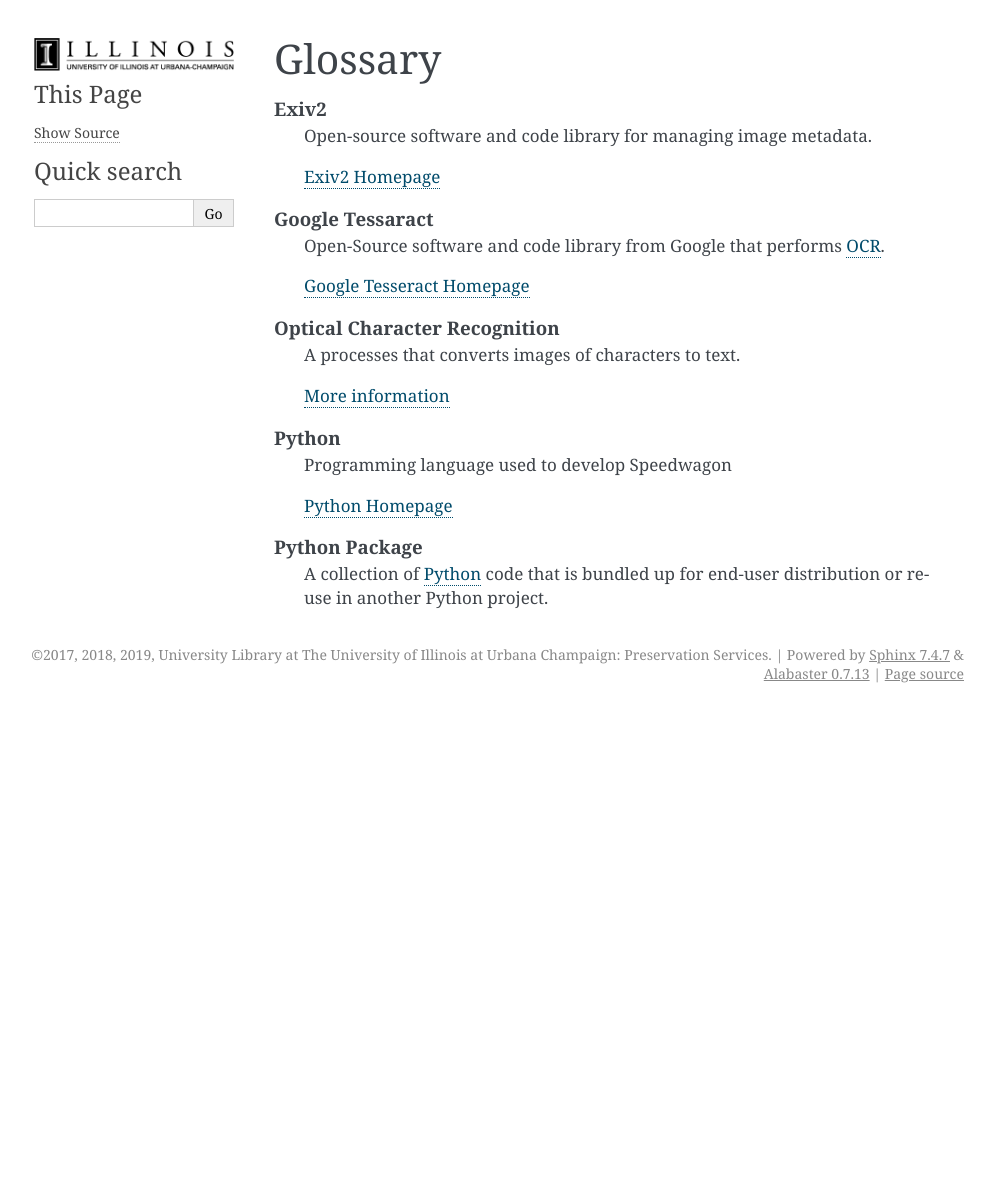
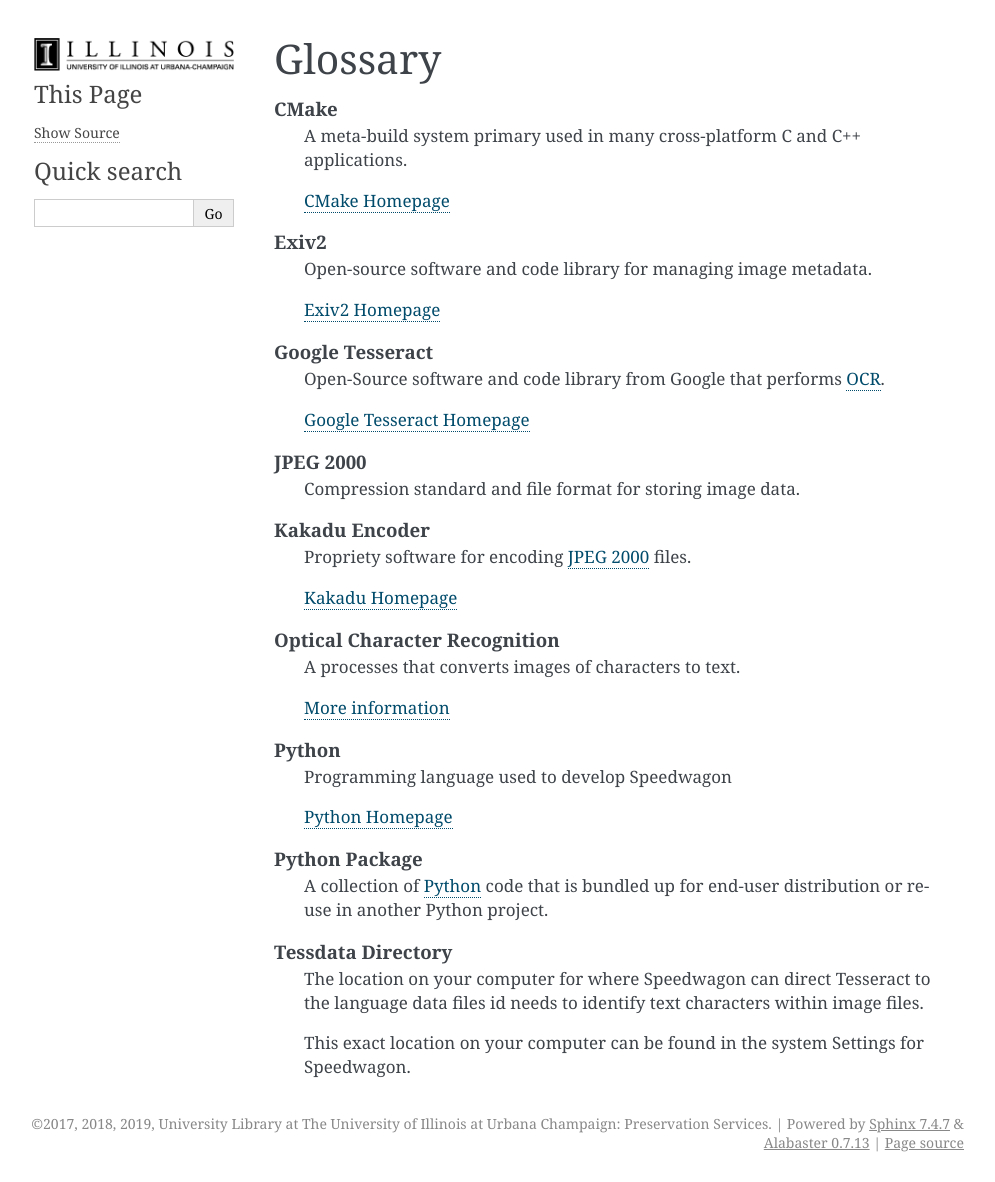
Before and after one commit to UIUCLibrary/Speedwagon, a Sphinx documentation site: the page built from docs/source/glossary.rst, in a window 1280 px wide. Shown: the whole page, without its empty margins (146-1141 px from the left). Built offline with Sphinx 7.4.7, drawn with Linux system fonts in a browser that asks for light colours; before the commit the page ends 900 px from its top, so only the background shows below that.

```diff
--- a/docs/source/glossary.rst
+++ b/docs/source/glossary.rst
@@ -4,15 +4,29 @@
 
 .. glossary::
 
+    CMake
+        A meta-build system primary used in many cross-platform C and C++
+        applications.
+
+        `CMake Homepage <https://cmake.org/>`_
+
     Exiv2
         Open-source software and code library for managing image metadata.
 
         `Exiv2 Homepage <https://www.exiv2.org/>`_
 
-    Google Tessaract
+    Google Tesseract
         Open-Source software and code library from Google that performs :term:`OCR <Optical Character Recognition>`.
 
         `Google Tesseract Homepage <https://opensource.google.com/projects/tesseract>`_
+
+    JPEG 2000
+        Compression standard and file format for storing image data.
+
+    Kakadu Encoder
+        Propriety software for encoding :term:`JPEG 2000` files.
+
+        `Kakadu Homepage <https://kakadusoftware.com/>`_
 
     Optical Character Recognition
         A processes that converts images of characters to text.
@@ -27,3 +41,11 @@
     Python Package
         A collection of :term:`Python` code that is bundled up for end-user
         distribution or reuse in another Python project.
+
+    Tessdata Directory
+        The location on your computer for where Speedwagon can direct Tesseract
+        to the language data files id needs to identify text characters within
+        image files.
+
+        This exact location on your computer can be found in the system
+        Settings for Speedwagon.
--- a/docs/source/index.rst
+++ b/docs/source/index.rst
@@ -20,6 +20,7 @@
    :caption: Appendices:
 
    glossary
+   faq
    vendor_specs
    development
    history
--- a/docs/source/workflows/generate.rst
+++ b/docs/source/workflows/generate.rst
@@ -6,7 +6,7 @@
 
 .. autoworkflow:: Generate OCR Files
 
-    Uses :term:`Google Tessaract` to create OCR text files for images.
+    Uses :term:`Google Tesseract` to create :term:`OCR <Optical Character Recognition>` text files for images.
 
 
     Settings:
```
Also changed, not shown: docs/source/faq.rst (added, +30 -0 lines).
